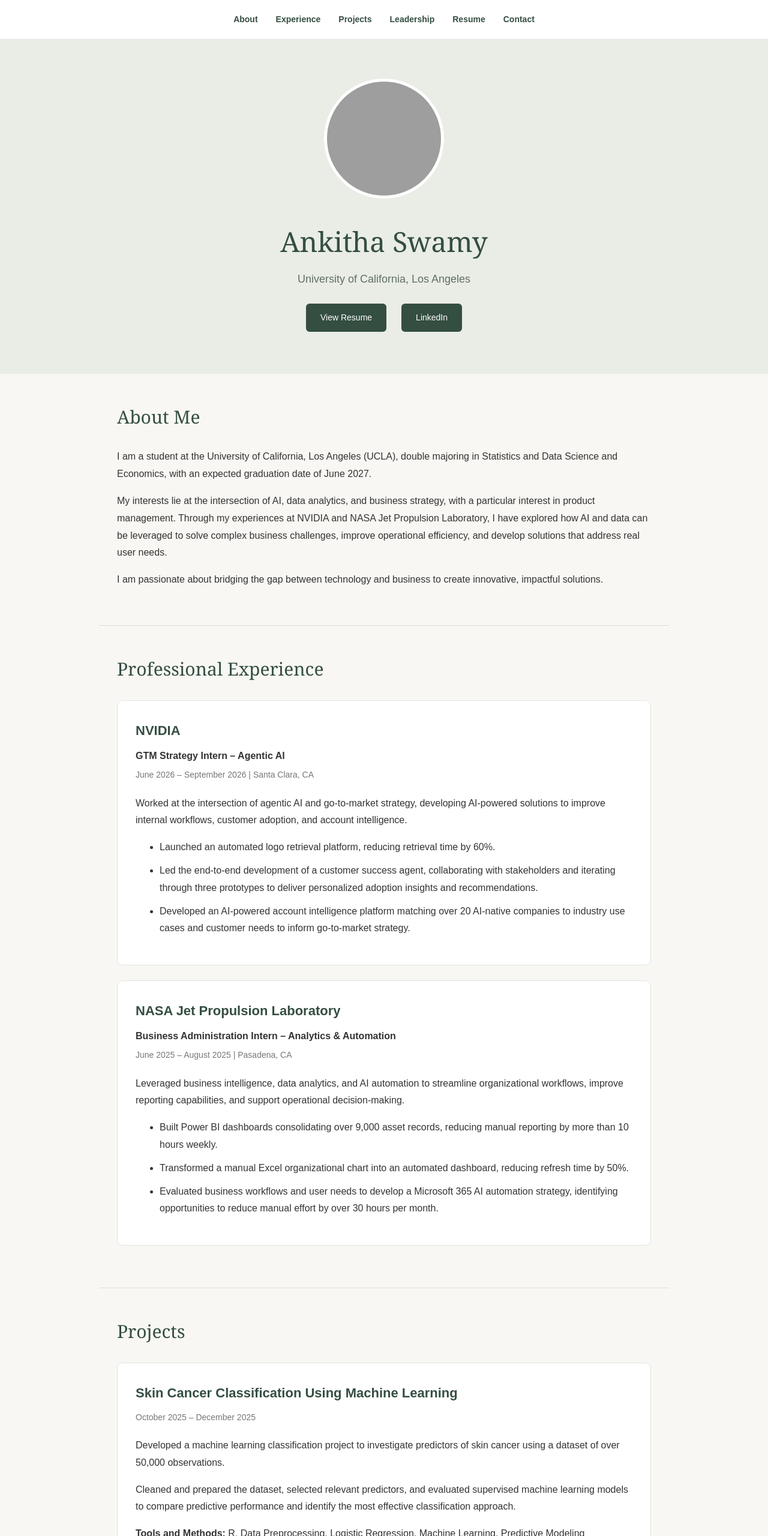
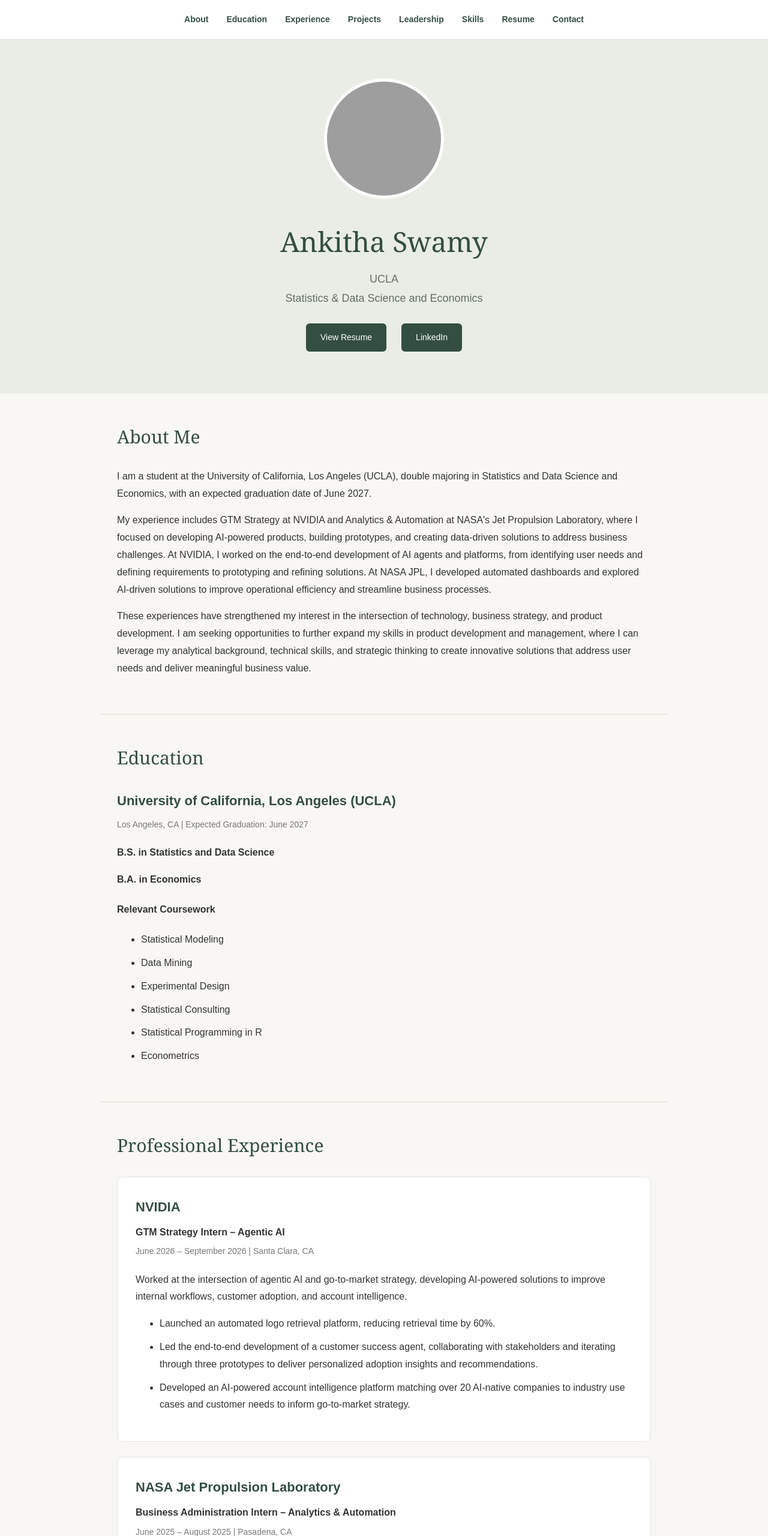
Before and after one commit to ankithaswamy24/ankithaswamy24.github.io, a plain HTML site: page index.html in a window 1280 px wide. Shown: the top 2560 px of the page at 60% size. Drawn offline with Linux system fonts and the light colour scheme; grey boxes are pictures that could not be loaded.

Commit message:
Update index.html

```diff
--- a/index.html
+++ b/index.html
@@ -12,17 +12,20 @@
 
     <nav>
         <a href="#about">About</a>
+        <a href="#education">Education</a>
         <a href="#experience">Experience</a>
         <a href="#projects">Projects</a>
         <a href="#leadership">Leadership</a>
+        <a href="#skills">Skills</a>
         <a href="#resume">Resume</a>
         <a href="#contact">Contact</a>
     </nav>
 
     <header>
         <img src="headshot.jpg" alt="Ankitha Swamy" class="headshot">
+
         <h1>Ankitha Swamy</h1>
-        <p>University of California, Los Angeles</p>
+        <p>UCLA<br>Statistics &amp; Data Science and Economics</p>
 
         <div class="header-links">
             <a href="resume.pdf" target="_blank">View Resume</a>
@@ -40,19 +43,55 @@
         </p>
 
         <p>
-            My interests lie at the intersection of AI, data analytics,
-            and business strategy, with a particular interest in product
-            management. Through my experiences at NVIDIA and NASA Jet
-            Propulsion Laboratory, I have explored how AI and data can
-            be leveraged to solve complex business challenges, improve
-            operational efficiency, and develop solutions that address
-            real user needs.
+            My experience includes GTM Strategy at NVIDIA and Analytics
+            &amp; Automation at NASA's Jet Propulsion Laboratory, where I
+            focused on developing AI-powered products, building prototypes,
+            and creating data-driven solutions to address business challenges.
+            At NVIDIA, I worked on the end-to-end development of AI agents
+            and platforms, from identifying user needs and defining
+            requirements to prototyping and refining solutions. At NASA JPL,
+            I developed automated dashboards and explored AI-driven solutions
+            to improve operational efficiency and streamline business processes.
         </p>
 
         <p>
-            I am passionate about bridging the gap between technology
-            and business to create innovative, impactful solutions.
+            These experiences have strengthened my interest in the
+            intersection of technology, business strategy, and product
+            development. I am seeking opportunities to further expand
+            my skills in product development and management, where I can
+            leverage my analytical background, technical skills, and
+            strategic thinking to create innovative solutions that address
+            user needs and deliver meaningful business value.
         </p>
+    </section>
+
+    <section id="education">
+        <h2>Education</h2>
+
+        <div class="education-card">
+            <h3>University of California, Los Angeles (UCLA)</h3>
+
+            <p class="date">Los Angeles, CA | Expected Graduation: June 2027</p>
+
+            <p>
+                <strong>B.S. in Statistics and Data Science</strong>
+            </p>
+
+            <p>
+                <strong>B.A. in Economics</strong>
+            </p>
+
+            <h4>Relevant Coursework</h4>
+
+            <ul class="coursework">
+                <li>Statistical Modeling</li>
+                <li>Data Mining</li>
+                <li>Experimental Design</li>
+                <li>Statistical Consulting</li>
+                <li>Statistical Programming in R</li>
+                <li>Econometrics</li>
+            </ul>
+        </div>
     </section>
 
     <section id="experience">
@@ -93,7 +132,10 @@
         <div class="experience-card">
             <h3>NASA Jet Propulsion Laboratory</h3>
 
-            <p class="role">Business Administration Intern – Analytics & Automation</p>
+            <p class="role">
+                Business Administration Intern – Analytics &amp; Automation
+            </p>
+
             <p class="date">June 2025 – August 2025 | Pasadena, CA</p>
 
             <p>
@@ -141,8 +183,9 @@
             <p>
                 Cleaned and prepared the dataset, selected relevant
                 predictors, and evaluated supervised machine learning
-                models to compare predictive performance and identify
-                the most effective classification approach.
+                models, including logistic regression, XGBoost, and
+                neural networks, to compare predictive performance
+                and identify the most effective classification approach.
             </p>
 
             <p>
@@ -175,6 +218,60 @@
                 attendees to explore business careers through industry
                 speakers and interactive workshops.
             </p>
+        </div>
+    </section>
+
+    <section id="skills">
+        <h2>Skills</h2>
+
+        <div class="skills-grid">
+
+            <div class="skill-card">
+                <h3>Programming &amp; Analytics</h3>
+                <div class="skill-tags">
+                    <span>Python</span>
+                    <span>R</span>
+                    <span>SQL</span>
+                    <span>Statistical Modeling</span>
+                    <span>Machine Learning</span>
+                    <span>Data Analysis</span>
+                </div>
+            </div>
+
+            <div class="skill-card">
+                <h3>Data Visualization &amp; Business Intelligence</h3>
+                <div class="skill-tags">
+                    <span>Microsoft Power BI</span>
+                    <span>Tableau</span>
+                    <span>Microsoft Excel</span>
+                    <span>Adobe Analytics</span>
+                    <span>DAX</span>
+                </div>
+            </div>
+
+            <div class="skill-card">
+                <h3>AI &amp; Product Development</h3>
+                <div class="skill-tags">
+                    <span>Agentic AI</span>
+                    <span>Prototyping</span>
+                    <span>Workflow Automation</span>
+                    <span>User Research</span>
+                    <span>Codex</span>
+                    <span>Claude</span>
+                </div>
+            </div>
+
+            <div class="skill-card">
+                <h3>Business &amp; Strategy</h3>
+                <div class="skill-tags">
+                    <span>GTM Strategy</span>
+                    <span>Market Research</span>
+                    <span>Stakeholder Collaboration</span>
+                    <span>Project Management</span>
+                    <span>Strategic Analysis</span>
+                </div>
+            </div>
+
         </div>
     </section>
 
```
